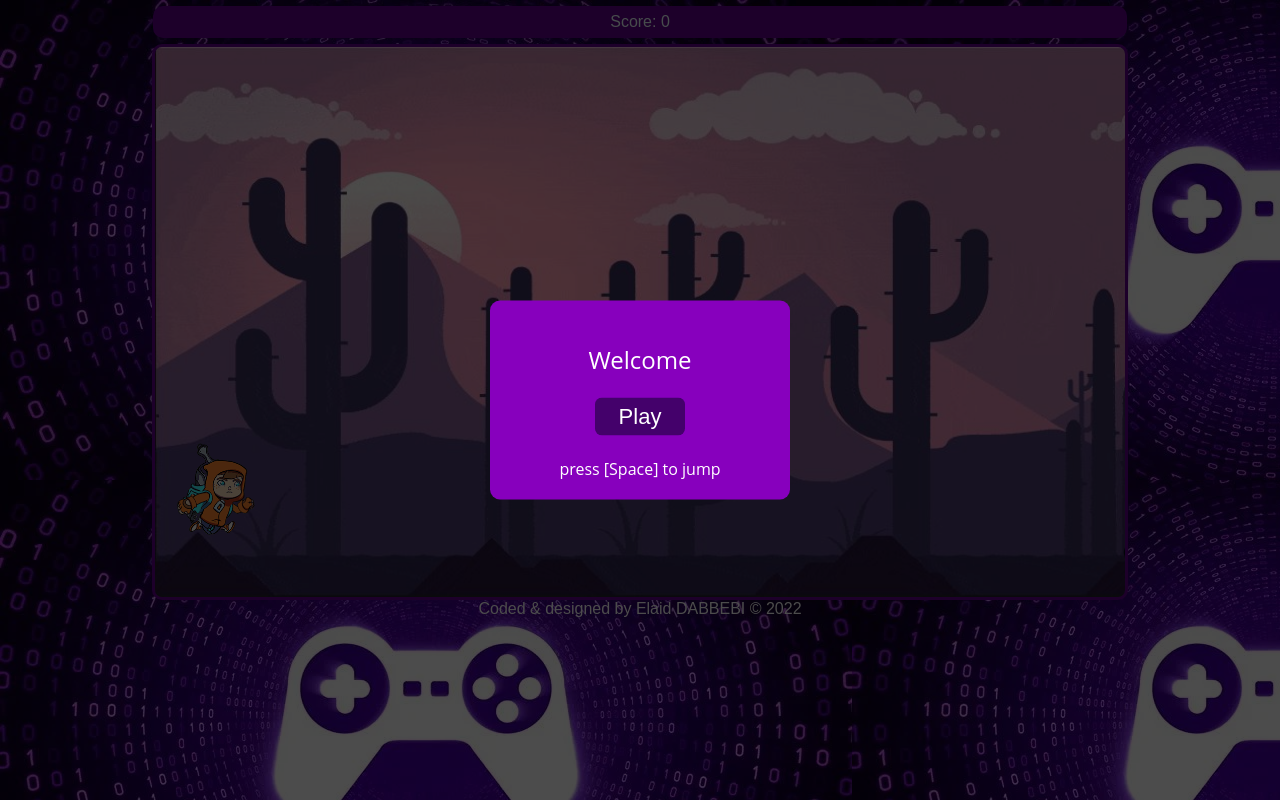
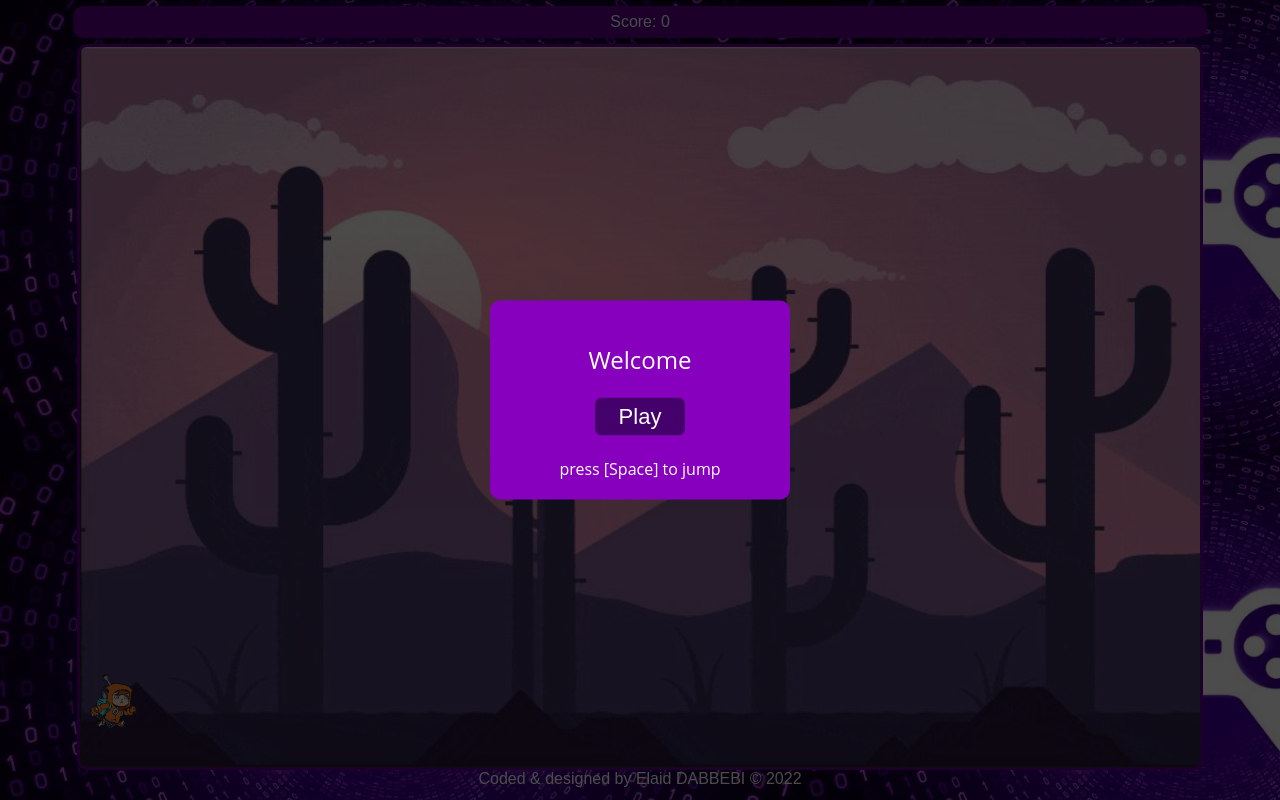
Before and after one commit to dabbebi/game, a plain HTML site: page index.html in a window 1280 px wide. Drawn offline with Linux system fonts and the light colour scheme.

Commit message:
resolution for mobile

```diff
--- a/index.html
+++ b/index.html
@@ -13,10 +13,10 @@
     </div>
     <div id="anim" class="game">
         <div id="character" onclick="jump()">
-            <img id="man" src="./img/man.gif" alt="" style="width: 100px; height: auto;">
+            <img id="man" src="./img/man.gif" alt="" style="width: 60px; height: auto;">
         </div>
         <div id="block">
-            <img src="./img/b1.png" alt="" style="width: 25px; height: auto;">
+            <img src="./img/b1.png" alt="" style="width: 15px; height: auto;">
         </div>
     </div>
     <div class="popup" id="popup-1">
--- a/script.js
+++ b/script.js
@@ -20,7 +20,8 @@ function jump(){
 var checkDead = setInterval(function() {
     let characterTop = parseInt(window.getComputedStyle(character).getPropertyValue("top"));
     let blockLeft = parseInt(window.getComputedStyle(block).getPropertyValue("left"));
-    if(blockLeft<70 && blockLeft>0 && characterTop>=380){
+    console.log(characterTop);
+    if(blockLeft<55 && blockLeft>0 && characterTop>=210){
         playing = false;
         back.pause();
         var fail = new Audio('./music/fail.wav');
--- a/style.css
+++ b/style.css
@@ -4,6 +4,10 @@
     overflow-x: hidden;
 }
 
+body {
+    height: 100vh;
+    background-size: 100vh;
+}
 .score{
     font-family: Arial;
     font-size: 16px;
@@ -16,33 +20,33 @@
     margin-left: auto;
     margin-right: auto;
     padding: 5px;
-    width: 960px;
+    width: calc(100vh * 1.40);
 }
 
 .game{
-    padding: 5px;
-    width: 960px;
-    height: 540px;
+    padding: 0px;
+    width: calc(100vh * 1.40);
+    height: calc(100vh - 80px);
     border: 3px solid rgb(96, 0, 141);
     border-radius: 10px;
     margin: auto;
     background-image: url("./img/back3.gif");
-    background-size: cover;
+    background-size: auto calc(100vh - 80px);
     background-repeat: no-repeat;
 }
 #character{
     position: relative;
-    top: calc(100% - 151px);
+    top: calc(100vh - 175px);
 }
 .animate{
     animation: jump 1s linear;
 }
 @keyframes jump{
-    0%{top: calc(100% - 151px);}
-    30%{top: calc(100% - 190px);}
-    50%{top: calc(100% - 210px);}
-    70%{top: calc(100% - 190px);}
-    100%{top: calc(100% - 151px);}
+    0%{top: calc(100vh - 180px);}
+    30%{top: calc(100vh - 210px);}
+    50%{top: calc(100vh - 220px);}
+    70%{top: calc(100vh - 210px);}
+    100%{top: calc(100vh - 180px);}
 }
 
 #block{
@@ -50,7 +54,7 @@
     width: 20px;
     height: 20px;*/
     position: relative;
-    top: calc(100% - 190px);
+    top: calc(100vh - 200px);
     left: 100%;
     animation: block 5s infinite linear;
 }
```
